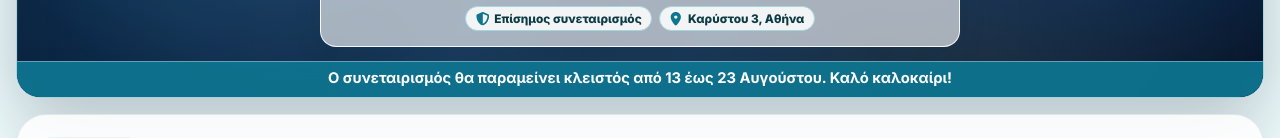
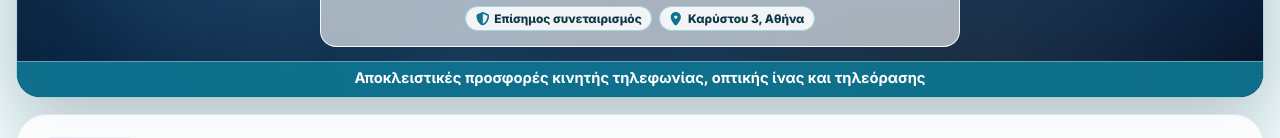
Before and after one commit to 01110111011011110111001001101101/main_page, a website: page index.html in a window 1280 px wide. Shown: the part 346-484 px from the top of the page. Drawn offline with Linux system fonts and the light colour scheme.

Commit message:
change herro message

```diff
--- a/index.html
+++ b/index.html
@@ -181,8 +181,7 @@
 
         <aside class="announcement-ticker" aria-label="Ανακοινώσεις">
           <p class="announcement-ticker__track">
-            <span>Ο συνεταιρισμός θα παραμείνει κλειστός από 13 έως 23 Αυγούστου.
-Καλό καλοκαίρι!</span>
+            <span>Αποκλειστικές προσφορές κινητής τηλεφωνίας, οπτικής ίνας και τηλεόρασης</span>
           </p>
         </aside>
       </div>
```
Also changed, not shown: 1 other file.
